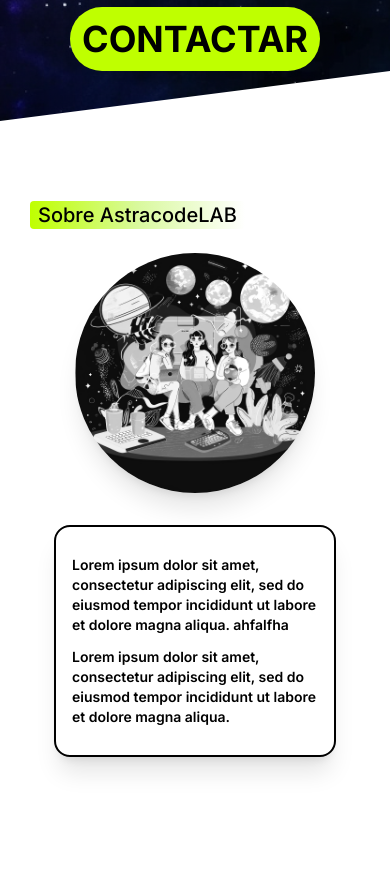
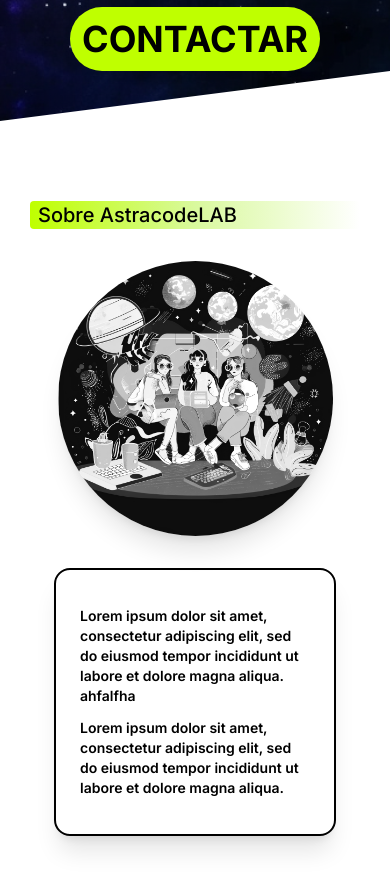
Before and after one commit to AstracodeLAB/project, a React (Vite) app: page / in a window 390 px wide. Shown: the part 867-1756 px from the top of the page. Before the commit the page ends 1712 px from the top, so only its background shows below. Built offline with nearby package versions, Linux system fonts and the light colour scheme.

Commit message:
Change image with for mobile

```diff
--- a/src/components/AboutUs.jsx
+++ b/src/components/AboutUs.jsx
@@ -6,17 +6,17 @@ export const AboutUs = () => {
     <>
       <section id="about" className="mx-30 my-20 md:mx-100 md:my-52">
         <div className="relative z-0 md:w-3/4 ">
-          <h2 className="relative z-10 inline-block bg-gradient-to-r from-accent via-lime-200 to-white font-sans font-medium text-xl md:text-4xl px-2 rounded">
+          <h2 className="relative z-10 md:inline-block bg-gradient-to-r from-accent via-lime-200 to-white font-sans font-medium text-xl md:text-4xl px-2 rounded">
             Sobre AstracodeLAB
           </h2>
         </div>
-        <div className="flex flex-col items-center">
+        <div className="flex flex-col items-center my-2 md:flex-row md:justify-center md:space-x-10">
           <img
-            className="rounded-full my-6 shadow-xl w-60 h-60"
+            className="rounded-full w-5/6 my-6 shadow-xl md:w-50 md:h-50 lg:w-48 lg:h-48"
             src={about}
             alt="Tres programadoras con fondo espacial"
           />
-          <article className="font-semibold font-sans text-sm border-2 border-black rounded-2xl p-4 my-2 mx-6 shadow-xl">
+          <article className="font-semibold font-sans text-sm border-2 border-black rounded-2xl p-6 my-2 mx-6 shadow-xl md:w-1/2">
             <p className="my-3">
               Lorem ipsum dolor sit amet, consectetur adipiscing elit, sed do
               eiusmod tempor incididunt ut labore et dolore magna aliqua.
```
